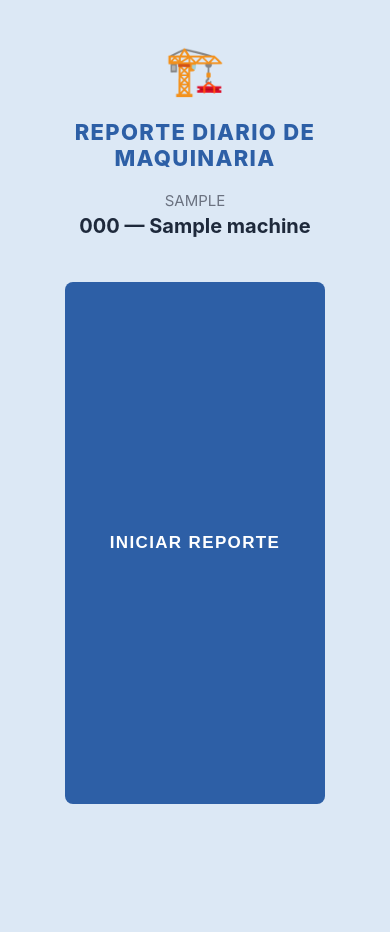
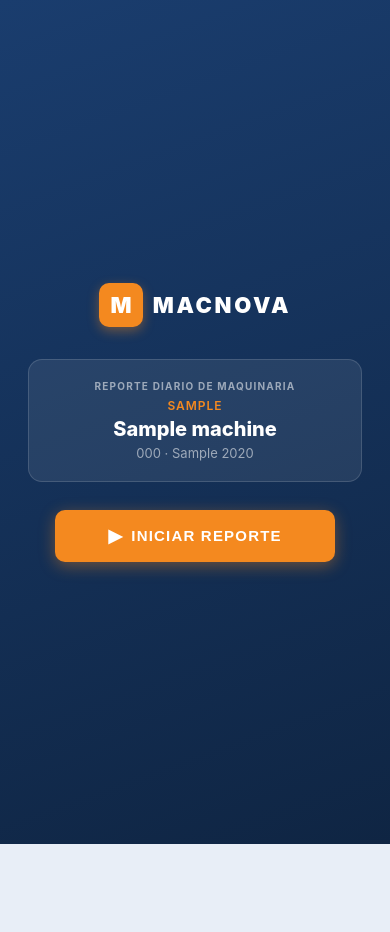
Before and after one commit to aoliverafarill/macnova-machinery-app, a Django app: template fleet/templates/fleet/machine_usage_form.html in a window 390 px wide. Before the commit the page ends 804 px from the top, so only its background shows below. Run offline with Django 5.2, Linux system fonts and the light colour scheme; tables that the repository leaves empty hold one stand-in row (values such as "Sample post"); the template is opened without the code that fills it: values that come from a table or form of the project are taken from there, most other values are stand-ins (such as "Sample title", 1, 10 or a date in 2020); some libraries are stand-ins or nearby versions.

Commit message:
Apply Macnova brand kit and fix mobile UX issues
- Introduce Macnova brand system: deep navy (#1a3d6e) primary + amber
  (#f4891f) accent for CTAs, replacing generic blue throughout
- Redesign welcome screen: brand mark (M logo), machine card with dark
  gradient background, properly sized "Iniciar Reporte" button (max 280px)
- Make horometer meter photo mandatory: remove "(opcional)" label, add
  red asterisk, validate presence in nextFrom2() before allowing proceed;
  slot pulses red if user tries to skip
- Tighten back button: smaller fixed width (96px, outlined style) so
  forward CTA gets full visual weight
- Add iOS safe-area padding (env(safe-area-inset-bottom)) to bottom nav
- Add box-shadow focus ring on inputs for better accessibility
- Give toggle questions a card background for clearer visual grouping
- Redesign success screen with brand mark, gradient header, detail card
- Add -webkit-tap-highlight-color:transparent on buttons for clean iOS tap

Co-Authored-By: Claude Sonnet 4.6 <noreply@anthropic.com>

```diff
--- a/fleet/templates/fleet/machine_usage_form.html
+++ b/fleet/templates/fleet/machine_usage_form.html
@@ -10,85 +10,120 @@
 <style>
   *, *::before, *::after { box-sizing: border-box; margin: 0; padding: 0; }
   :root {
-    --blue: #2d5fa6; --blue-light: #dce8f5; --red: #9b1c1c; --green: #166534;
-    --green-light: #dcfce7; --red-light: #fee2e2; --gray: #6b7280;
-    --border: #c9d8ec; --white: #fff; --text: #1e293b; --radius: 8px;
+    /* Macnova Brand Kit */
+    --navy:        #1a3d6e;   /* primary — headers, labels, nav */
+    --navy-dark:   #122c52;   /* pressed / hover state */
+    --navy-light:  #e8eef7;   /* page background, inactive fills */
+    --accent:      #f4891f;   /* CTA buttons, progress, highlights */
+    --accent-dark: #d9720e;   /* pressed accent */
+    --green:       #1e6e42;   /* success / SI / BUEN_ESTADO */
+    --green-light: #d6f5e3;
+    --red:         #a61c1c;   /* danger / NO / MAL_ESTADO */
+    --red-light:   #fde8e8;
+    --gray:        #5e6d82;   /* secondary text */
+    --border:      #c5d4e8;   /* input borders */
+    --white:       #fff;
+    --text:        #111d2e;   /* primary text */
+    --radius:      10px;
+    --radius-lg:   14px;
   }
-  html, body { height: 100%; background: var(--blue-light); font-family: -apple-system, BlinkMacSystemFont, 'Segoe UI', sans-serif; color: var(--text); -webkit-font-smoothing: antialiased; }
-  .screen { display: none; flex-direction: column; min-height: 100dvh; padding-bottom: 80px; }
+  html, body { height: 100%; background: var(--navy-light); font-family: -apple-system, BlinkMacSystemFont, 'Segoe UI', Roboto, sans-serif; color: var(--text); -webkit-font-smoothing: antialiased; }
+  .screen { display: none; flex-direction: column; min-height: 100dvh; padding-bottom: 88px; }
   .screen.active { display: flex; }
-  .header { background: var(--blue); color: #fff; padding: 16px 20px 12px; position: sticky; top: 0; z-index: 10; }
-  .header-machine { font-size: 11px; opacity: .75; letter-spacing: .08em; text-transform: uppercase; }
-  .header-title { font-size: 18px; font-weight: 700; letter-spacing: .04em; text-transform: uppercase; margin-top: 2px; }
-  .progress-bar { height: 4px; background: rgba(255,255,255,.25); border-radius: 2px; margin-top: 10px; }
-  .progress-fill { height: 100%; background: #fff; border-radius: 2px; transition: width .3s; }
+
+  /* ── Header ── */
+  .header { background: var(--navy); color: #fff; padding: 14px 18px 12px; position: sticky; top: 0; z-index: 10; box-shadow: 0 2px 8px rgba(0,0,0,.18); }
+  .header-machine { font-size: 10px; opacity: .65; letter-spacing: .10em; text-transform: uppercase; font-weight: 600; }
+  .header-title { font-size: 17px; font-weight: 800; letter-spacing: .05em; text-transform: uppercase; margin-top: 1px; }
+  .progress-bar { height: 3px; background: rgba(255,255,255,.20); border-radius: 2px; margin-top: 10px; }
+  .progress-fill { height: 100%; background: var(--accent); border-radius: 2px; transition: width .35s cubic-bezier(.4,0,.2,1); }
   .body { flex: 1; padding: 20px 16px; }
-  /* Welcome */
-  .welcome-wrap { display: flex; flex-direction: column; align-items: center; justify-content: center; min-height: 100dvh; padding: 40px 24px; text-align: center; gap: 20px; }
-  .welcome-logo { font-size: 48px; }
-  .welcome-title { font-size: 22px; font-weight: 800; letter-spacing: .06em; text-transform: uppercase; color: var(--blue); }
-  .welcome-machine { font-size: 15px; color: var(--gray); }
-  .welcome-machine strong { display: block; font-size: 20px; font-weight: 700; color: var(--text); margin-top: 4px; }
-  /* Fields */
+
+  /* ── Welcome ── */
+  .welcome-wrap { display: flex; flex-direction: column; align-items: center; justify-content: center; min-height: 100dvh; padding: 36px 28px; text-align: center; gap: 0; background: linear-gradient(160deg, #1a3d6e 0%, #0f2543 100%); }
+  .welcome-brand { display: flex; align-items: center; gap: 10px; margin-bottom: 32px; }
+  .welcome-brand-mark { width: 44px; height: 44px; background: var(--accent); border-radius: 10px; display: flex; align-items: center; justify-content: center; font-size: 22px; font-weight: 900; color: #fff; letter-spacing: -.02em; flex-shrink: 0; box-shadow: 0 4px 12px rgba(244,137,31,.4); }
+  .welcome-brand-name { font-size: 22px; font-weight: 900; color: #fff; letter-spacing: .12em; text-transform: uppercase; }
+  .welcome-card { background: rgba(255,255,255,.08); border: 1px solid rgba(255,255,255,.14); border-radius: var(--radius-lg); padding: 20px 22px; width: 100%; max-width: 340px; margin-bottom: 28px; }
+  .welcome-card-label { font-size: 10px; font-weight: 700; letter-spacing: .12em; text-transform: uppercase; color: rgba(255,255,255,.55); margin-bottom: 6px; }
+  .welcome-card-type { font-size: 12px; font-weight: 600; color: var(--accent); text-transform: uppercase; letter-spacing: .08em; margin-bottom: 4px; }
+  .welcome-card-name { font-size: 20px; font-weight: 800; color: #fff; line-height: 1.2; }
+  .welcome-card-code { font-size: 13px; color: rgba(255,255,255,.55); margin-top: 4px; }
+  .welcome-btn { display: inline-flex; align-items: center; justify-content: center; gap: 8px; background: var(--accent); color: #fff; border: none; border-radius: var(--radius); padding: 15px 32px; font-size: 15px; font-weight: 800; letter-spacing: .08em; text-transform: uppercase; cursor: pointer; transition: background .15s, transform .1s; box-shadow: 0 4px 16px rgba(244,137,31,.4); width: 100%; max-width: 280px; }
+  .welcome-btn:active { background: var(--accent-dark); transform: scale(.97); }
+  .welcome-btn-icon { font-size: 18px; }
+
+  /* ── Fields ── */
   .field-group { margin-bottom: 20px; }
-  .field-label { display: block; font-size: 11px; font-weight: 700; letter-spacing: .10em; text-transform: uppercase; color: var(--blue); margin-bottom: 8px; }
-  .field-readonly { background: #fff; border: 2px solid var(--border); border-radius: var(--radius); padding: 14px 16px; font-size: 18px; font-weight: 600; color: var(--gray); width: 100%; }
-  select, input[type=text], input[type=number], textarea { width: 100%; background: #fff; border: 2px solid var(--border); border-radius: var(--radius); padding: 14px 16px; font-size: 16px; color: var(--text); -webkit-appearance: none; outline: none; transition: border-color .15s; }
-  select:focus, input:focus, textarea:focus { border-color: var(--blue); }
+  .field-label { display: block; font-size: 11px; font-weight: 700; letter-spacing: .10em; text-transform: uppercase; color: var(--navy); margin-bottom: 8px; }
+  .field-label .req { color: var(--accent); margin-left: 3px; }
+  .field-readonly { background: var(--navy-light); border: 2px solid var(--border); border-radius: var(--radius); padding: 14px 16px; font-size: 20px; font-weight: 700; color: var(--navy); width: 100%; text-align: center; letter-spacing: .04em; }
+  select, input[type=text], input[type=number], textarea { width: 100%; background: #fff; border: 2px solid var(--border); border-radius: var(--radius); padding: 14px 16px; font-size: 16px; color: var(--text); -webkit-appearance: none; outline: none; transition: border-color .15s, box-shadow .15s; }
+  select:focus, input:focus, textarea:focus { border-color: var(--navy); box-shadow: 0 0 0 3px rgba(26,61,110,.12); }
   .select-wrap { position: relative; }
-  .select-wrap::after { content: "▼"; position: absolute; right: 14px; top: 50%; transform: translateY(-50%); font-size: 12px; color: #fff; pointer-events: none; }
-  .select-wrap select { background: var(--blue); color: #fff; font-weight: 600; letter-spacing: .04em; text-transform: uppercase; padding-right: 36px; }
+  .select-wrap::after { content: "▼"; position: absolute; right: 14px; top: 50%; transform: translateY(-50%); font-size: 11px; color: #fff; pointer-events: none; }
+  .select-wrap select { background: var(--navy); color: #fff; font-weight: 600; letter-spacing: .04em; text-transform: uppercase; padding-right: 36px; }
   .select-wrap select option { background: #fff; color: var(--text); font-weight: 400; text-transform: none; }
-  input[type=number] { font-size: 24px; font-weight: 700; text-align: center; letter-spacing: .04em; }
-  /* Toggles */
-  .toggle-question { margin-bottom: 16px; }
-  .toggle-label { font-size: 11px; font-weight: 700; letter-spacing: .10em; text-transform: uppercase; color: var(--blue); margin-bottom: 8px; }
+  input[type=number] { font-size: 28px; font-weight: 700; text-align: center; letter-spacing: .04em; }
+
+  /* ── Toggles ── */
+  .toggle-question { margin-bottom: 18px; background: #fff; border-radius: var(--radius); padding: 14px; box-shadow: 0 1px 4px rgba(0,0,0,.07); }
+  .toggle-label { font-size: 12px; font-weight: 700; letter-spacing: .08em; text-transform: uppercase; color: var(--navy); margin-bottom: 10px; }
   .toggle-row { display: flex; gap: 8px; }
-  .toggle-btn { flex: 1; padding: 14px 8px; border: 2px solid var(--border); border-radius: var(--radius); background: #fff; font-size: 15px; font-weight: 700; letter-spacing: .06em; text-transform: uppercase; cursor: pointer; transition: all .15s; color: var(--gray); }
+  .toggle-btn { flex: 1; padding: 13px 8px; border: 2px solid var(--border); border-radius: var(--radius); background: var(--navy-light); font-size: 14px; font-weight: 800; letter-spacing: .06em; text-transform: uppercase; cursor: pointer; transition: all .15s; color: var(--gray); }
   .toggle-btn.selected-yes { background: var(--green-light); border-color: var(--green); color: var(--green); }
   .toggle-btn.selected-no  { background: var(--red-light);   border-color: var(--red);   color: var(--red); }
-  /* Photos */
-  .photo-progress { text-align: center; margin-bottom: 12px; font-size: 13px; font-weight: 600; color: var(--gray); }
-  .photo-grid { display: grid; grid-template-columns: 1fr 1fr; gap: 12px; }
-  .photo-slot { position: relative; aspect-ratio: 1; background: #fff; border: 2px dashed var(--border); border-radius: var(--radius); display: flex; flex-direction: column; align-items: center; justify-content: center; gap: 6px; cursor: pointer; overflow: hidden; }
+
+  /* ── Photos ── */
+  .photo-progress { text-align: center; margin-bottom: 14px; font-size: 13px; font-weight: 600; color: var(--gray); background: #fff; padding: 10px; border-radius: var(--radius); box-shadow: 0 1px 4px rgba(0,0,0,.07); }
+  .photo-grid { display: grid; grid-template-columns: 1fr 1fr; gap: 10px; }
+  .photo-slot { position: relative; aspect-ratio: 1; background: #fff; border: 2px dashed var(--border); border-radius: var(--radius); display: flex; flex-direction: column; align-items: center; justify-content: center; gap: 6px; cursor: pointer; overflow: hidden; transition: border-color .15s; }
+  .photo-slot:active { opacity: .85; }
   .photo-slot.has-photo { border-style: solid; border-color: var(--green); }
-  .photo-slot-icon { font-size: 28px; }
-  .photo-slot-label { font-size: 10px; font-weight: 700; letter-spacing: .08em; text-transform: uppercase; color: var(--gray); text-align: center; padding: 0 4px; }
+  .photo-slot.required-photo { border-color: var(--accent); border-width: 2px; }
+  .photo-slot-icon { font-size: 26px; }
+  .photo-slot-label { font-size: 10px; font-weight: 700; letter-spacing: .07em; text-transform: uppercase; color: var(--gray); text-align: center; padding: 0 6px; line-height: 1.3; }
   .photo-slot img { position: absolute; inset: 0; width: 100%; height: 100%; object-fit: cover; }
   .photo-check { position: absolute; top: 6px; right: 6px; background: var(--green); color: #fff; border-radius: 50%; width: 22px; height: 22px; display: flex; align-items: center; justify-content: center; font-size: 12px; font-weight: 700; }
   input[type=file].photo-input { display: none; }
-  /* Summary */
-  .summary-section { background: #fff; border-radius: var(--radius); padding: 14px 16px; margin-bottom: 12px; box-shadow: 0 2px 8px rgba(0,0,0,.12); }
-  .summary-section-title { font-size: 10px; font-weight: 700; letter-spacing: .10em; text-transform: uppercase; color: var(--blue); margin-bottom: 10px; display: flex; align-items: center; justify-content: space-between; }
-  .summary-edit-btn { font-size: 11px; color: var(--blue); font-weight: 600; cursor: pointer; text-decoration: underline; }
-  .summary-row { display: flex; justify-content: space-between; font-size: 13px; padding: 4px 0; border-bottom: 1px solid var(--blue-light); }
+
+  /* ── Summary ── */
+  .summary-section { background: #fff; border-radius: var(--radius-lg); padding: 14px 16px; margin-bottom: 12px; box-shadow: 0 2px 8px rgba(0,0,0,.08); }
+  .summary-section-title { font-size: 10px; font-weight: 700; letter-spacing: .10em; text-transform: uppercase; color: var(--navy); margin-bottom: 10px; display: flex; align-items: center; justify-content: space-between; }
+  .summary-edit-btn { font-size: 11px; color: var(--accent); font-weight: 700; cursor: pointer; text-decoration: none; border: 1px solid var(--accent); border-radius: 4px; padding: 2px 7px; }
+  .summary-row { display: flex; justify-content: space-between; align-items: center; font-size: 13px; padding: 6px 0; border-bottom: 1px solid var(--navy-light); }
   .summary-row:last-child { border-bottom: none; }
   .summary-row .lbl { color: var(--gray); }
-  .summary-row .val { font-weight: 600; text-align: right; max-width: 60%; }
+  .summary-row .val { font-weight: 700; text-align: right; max-width: 60%; }
   .val.ok  { color: var(--green); }
   .val.bad { color: var(--red); }
-  /* Signature */
+
+  /* ── Signature ── */
   .sig-wrap { background: #fff; border: 2px solid var(--border); border-radius: var(--radius); overflow: hidden; }
   .sig-wrap canvas { display: block; width: 100%; touch-action: none; cursor: crosshair; }
   .sig-clear { font-size: 12px; color: var(--gray); text-decoration: underline; cursor: pointer; padding: 6px 0; display: block; text-align: right; }
-  /* Bottom nav */
-  .bottom-nav { position: fixed; bottom: 0; left: 0; right: 0; display: flex; gap: 10px; padding: 12px 16px; background: var(--blue-light); border-top: 1px solid var(--border); z-index: 20; }
-  .btn { flex: 1; padding: 16px; border: none; border-radius: var(--radius); font-size: 15px; font-weight: 800; letter-spacing: .08em; text-transform: uppercase; cursor: pointer; transition: opacity .15s, transform .1s; }
-  .btn:active { transform: scale(.97); opacity: .9; }
-  .btn-back    { background: var(--red); color: #fff; }
-  .btn-next    { background: var(--blue); color: #fff; }
-  .btn-primary { background: var(--blue); color: #fff; width: 100%; }
-  .btn-submit  { background: #15803d; color: #fff; width: 100%; }
-  /* Offline banner */
-  #offline-banner { display: none; background: #fef3c7; border-bottom: 2px solid #f59e0b; padding: 8px 16px; font-size: 12px; font-weight: 600; color: #92400e; text-align: center; }
+
+  /* ── Bottom nav ── */
+  .bottom-nav { position: fixed; bottom: 0; left: 0; right: 0; display: flex; gap: 10px; padding: 12px 16px env(safe-area-inset-bottom, 0); background: rgba(232,238,247,.96); backdrop-filter: blur(8px); -webkit-backdrop-filter: blur(8px); border-top: 1px solid var(--border); z-index: 20; }
+  .btn { flex: 1; padding: 16px; border: none; border-radius: var(--radius); font-size: 15px; font-weight: 800; letter-spacing: .08em; text-transform: uppercase; cursor: pointer; transition: opacity .15s, transform .1s; -webkit-tap-highlight-color: transparent; }
+  .btn:active { transform: scale(.97); opacity: .88; }
+  .btn-back    { background: #fff; color: var(--navy); border: 2px solid var(--border); flex: 0 0 auto; width: 96px; }
+  .btn-next    { background: var(--navy); color: #fff; }
+  .btn-primary { background: var(--accent); color: #fff; width: 100%; box-shadow: 0 4px 12px rgba(244,137,31,.3); }
+  .btn-submit  { background: var(--green); color: #fff; width: 100%; }
+
+  /* ── Offline banner ── */
+  #offline-banner { display: none; background: #fff7e0; border-bottom: 2px solid #f59e0b; padding: 8px 16px; font-size: 12px; font-weight: 600; color: #7c4a00; text-align: center; }
   body.offline #offline-banner { display: block; }
-  /* Toast */
-  #toast { position: fixed; bottom: 90px; left: 50%; transform: translateX(-50%); background: #1e293b; color: #fff; padding: 12px 20px; border-radius: 24px; font-size: 13px; font-weight: 600; z-index: 100; opacity: 0; transition: opacity .3s; pointer-events: none; white-space: nowrap; }
+
+  /* ── Toast ── */
+  #toast { position: fixed; bottom: 96px; left: 50%; transform: translateX(-50%); background: #111d2e; color: #fff; padding: 12px 22px; border-radius: 24px; font-size: 13px; font-weight: 600; z-index: 100; opacity: 0; transition: opacity .3s; pointer-events: none; white-space: nowrap; max-width: 88vw; text-align: center; }
   #toast.show { opacity: 1; }
-  /* Spinner */
-  #spinner { display: none; position: fixed; inset: 0; background: rgba(255,255,255,.7); align-items: center; justify-content: center; z-index: 200; }
+
+  /* ── Spinner ── */
+  #spinner { display: none; position: fixed; inset: 0; background: rgba(255,255,255,.75); align-items: center; justify-content: center; z-index: 200; }
   #spinner.show { display: flex; }
-  .spinner-ring { width: 48px; height: 48px; border: 5px solid var(--border); border-top-color: var(--blue); border-radius: 50%; animation: spin .8s linear infinite; }
+  .spinner-ring { width: 48px; height: 48px; border: 5px solid var(--border); border-top-color: var(--navy); border-radius: 50%; animation: spin .8s linear infinite; }
   @keyframes spin { to { transform: rotate(360deg); } }
 </style>
 </head>
@@ -101,14 +136,18 @@
 <!-- ── SCREEN 0: WELCOME ───────────────────────────────────────────────── -->
 <div class="screen active" id="screen-0">
   <div class="welcome-wrap">
-    <div class="welcome-logo">🏗️</div>
-    <div class="welcome-title">Reporte Diario de Maquinaria</div>
-    <div class="welcome-machine">
-      {{ machine.type|upper|default:"MAQUINARIA" }}
-      <strong>{{ machine.code }} — {{ machine.name }}</strong>
+    <div class="welcome-brand">
+      <div class="welcome-brand-mark">M</div>
+      <div class="welcome-brand-name">Macnova</div>
     </div>
-    <button class="btn btn-primary" style="max-width:260px;width:100%;margin-top:24px;padding:18px 24px;font-size:17px;" onclick="goTo(1)">
-      INICIAR REPORTE
+    <div class="welcome-card">
+      <div class="welcome-card-label">Reporte Diario de Maquinaria</div>
+      <div class="welcome-card-type">{{ machine.type|upper|default:"Maquinaria" }}</div>
+      <div class="welcome-card-name">{{ machine.name }}</div>
+      <div class="welcome-card-code">{{ machine.code }}{% if machine.brand %} · {{ machine.brand }}{% endif %}{% if machine.year %} {{ machine.year }}{% endif %}</div>
+    </div>
+    <button class="welcome-btn" onclick="goTo(1)">
+      <span class="welcome-btn-icon">▶</span> Iniciar Reporte
     </button>
   </div>
 </div>
@@ -170,10 +209,10 @@
              placeholder="INGRESE HOROMETRO FINAL" min="0" step="0.1">
     </div>
     <div class="field-group">
-      <label class="field-label">FOTO DEL HORÓMETRO (opcional)</label>
-      <div class="photo-slot" style="aspect-ratio:16/9;width:100%;" id="slot-meter" onclick="triggerPhoto('meter')">
+      <label class="field-label">FOTO DEL HORÓMETRO <span class="req">*</span></label>
+      <div class="photo-slot required-photo" style="aspect-ratio:16/9;width:100%;" id="slot-meter" onclick="triggerPhoto('meter')">
         <div class="photo-slot-icon">📸</div>
-        <div class="photo-slot-label">PULSAR PARA TOMAR FOTO DEL HORÓMETRO</div>
+        <div class="photo-slot-label">TOQUE PARA FOTOGRAFIAR EL HORÓMETRO</div>
       </div>
       <input type="file" accept="image/*" capture="environment" class="photo-input" id="input-meter"
              onchange="handlePhoto('meter', this)">
@@ -430,7 +469,16 @@ function nextFrom2() {
   const h = parseFloat(raw);
   if (isNaN(h) || h <= 0) { toast("Ingrese un valor válido de horómetro"); return; }
   if (LAST_ENGINE_HOURS !== null && h < LAST_ENGINE_HOURS) {
-    toast("El horómetro final (" + h + ") no puede ser menor al inicial (" + LAST_ENGINE_HOURS + ")");
+    toast("El horómetro (" + h + ") no puede ser menor al último registro (" + LAST_ENGINE_HOURS + ")");
+    return;
+  }
+  if (!state.photos["meter"]) {
+    toast("La foto del horómetro es obligatoria ★");
+    // Pulse the slot to draw attention
+    const slot = document.getElementById("slot-meter");
+    slot.style.borderColor = "var(--red)";
+    slot.style.background  = "var(--red-light)";
+    setTimeout(() => { slot.style.borderColor = "var(--accent)"; slot.style.background = "#fff"; }, 1800);
     return;
   }
   state.engine_hours = String(h);
@@ -487,6 +535,9 @@ async function handlePhoto(key, input) {
     const slot = document.getElementById("slot-" + key);
     slot.innerHTML = `<img src="${dataUrl}" alt=""><div class="photo-check">✓</div>`;
     slot.classList.add("has-photo");
+    slot.classList.remove("required-photo");
+    slot.style.borderColor = "";
+    slot.style.background  = "";
     const label = document.getElementById("photo-count-label");
     if (label) label.textContent = Object.keys(state.photos).length + " / 10 fotos tomadas";
   } catch(e) {
```
Also changed, not shown: fleet/templates/fleet/machine_usage_success.html (+97 -17 lines).
